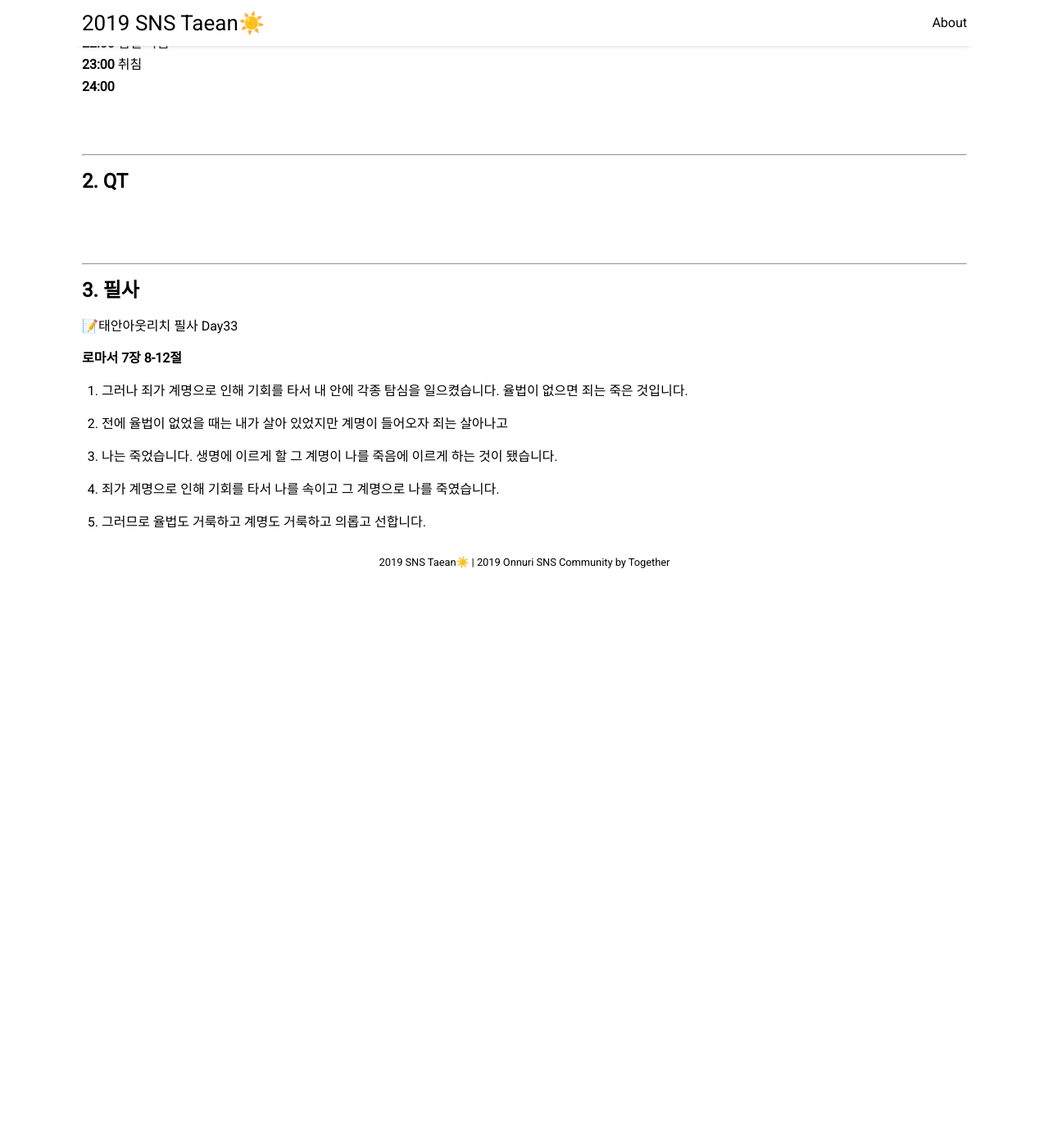
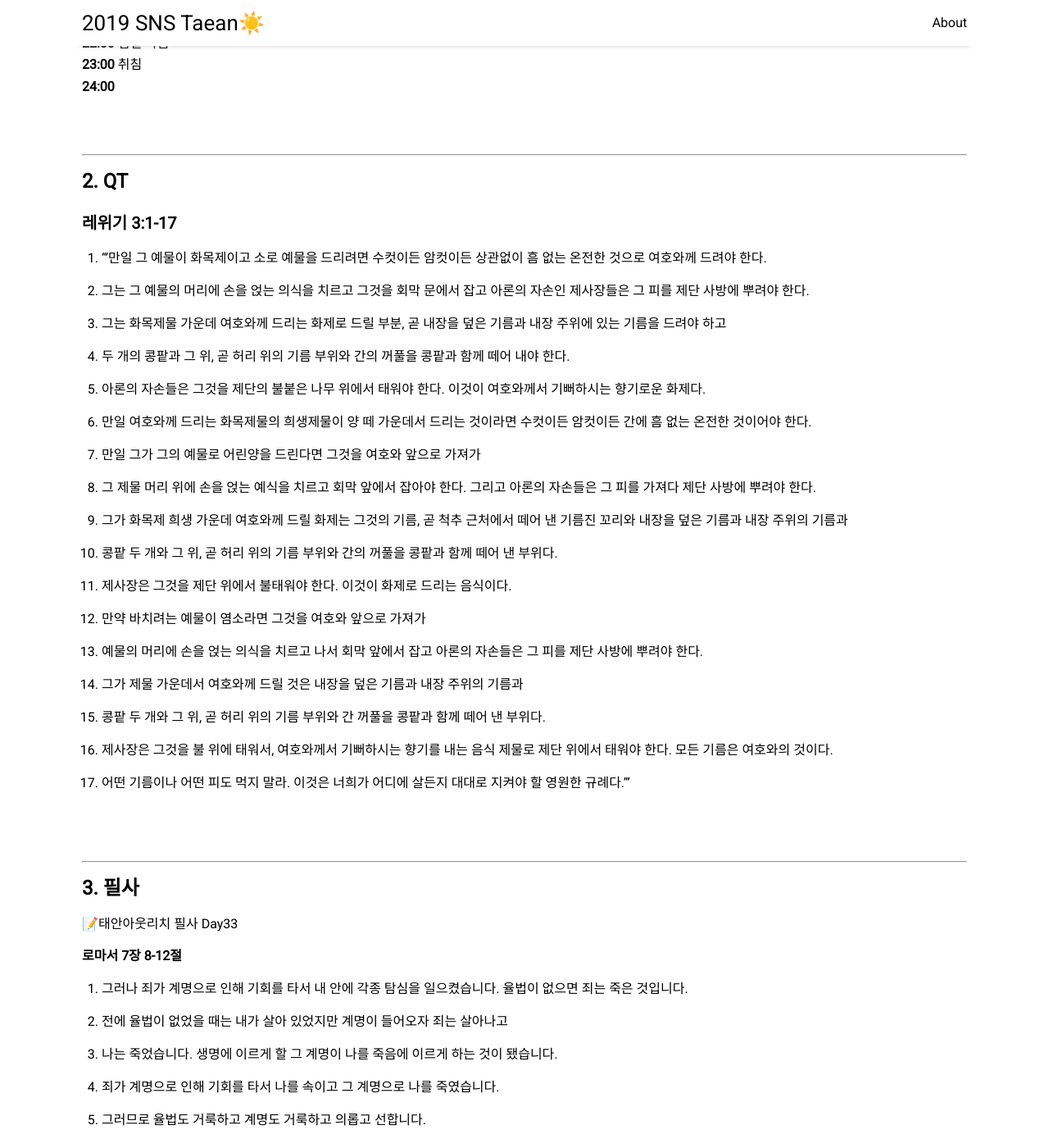
Before and after one commit to taean-outreach/taean-outreach.github.io, a Jekyll site: the page built from _posts/2019-08-05-0814.md, in a window 1280 px wide and 1400 px high, scrolled down 484 px. Shown: the whole window at 82% size. Built offline with Jekyll 4.4.1, drawn with Linux system fonts in a browser that asks for light colours; nearby versions of some CDN libraries; before the commit the page ends 1203 px from its top, so only the background shows below that.

Commit message:
Update 2019-08-05-0814.md

```diff
--- a/_posts/2019-08-05-0814.md
+++ b/_posts/2019-08-05-0814.md
@@ -31,7 +31,24 @@ image: taean1.jpg
 <hr>
 
 ## 2. QT
-
+### 레위기 3:1-17
+1. “‘만일 그 예물이 화목제이고 소로 예물을 드리려면 수컷이든 암컷이든 상관없이 흠 없는 온전한 것으로 여호와께 드려야 한다.
+2. 그는 그 예물의 머리에 손을 얹는 의식을 치르고 그것을 회막 문에서 잡고 아론의 자손인 제사장들은 그 피를 제단 사방에 뿌려야 한다.
+3. 그는 화목제물 가운데 여호와께 드리는 화제로 드릴 부분, 곧 내장을 덮은 기름과 내장 주위에 있는 기름을 드려야 하고
+4. 두 개의 콩팥과 그 위, 곧 허리 위의 기름 부위와 간의 꺼풀을 콩팥과 함께 떼어 내야 한다.
+5. 아론의 자손들은 그것을 제단의 불붙은 나무 위에서 태워야 한다. 이것이 여호와께서 기뻐하시는 향기로운 화제다.
+6. 만일 여호와께 드리는 화목제물의 희생제물이 양 떼 가운데서 드리는 것이라면 수컷이든 암컷이든 간에 흠 없는 온전한 것이어야 한다.
+7. 만일 그가 그의 예물로 어린양을 드린다면 그것을 여호와 앞으로 가져가
+8. 그 제물 머리 위에 손을 얹는 예식을 치르고 회막 앞에서 잡아야 한다. 그리고 아론의 자손들은 그 피를 가져다 제단 사방에 뿌려야 한다.
+9. 그가 화목제 희생 가운데 여호와께 드릴 화제는 그것의 기름, 곧 척추 근처에서 떼어 낸 기름진 꼬리와 내장을 덮은 기름과 내장 주위의 기름과
+10. 콩팥 두 개와 그 위, 곧 허리 위의 기름 부위와 간의 꺼풀을 콩팥과 함께 떼어 낸 부위다.
+11. 제사장은 그것을 제단 위에서 불태워야 한다. 이것이 화제로 드리는 음식이다.
+12. 만약 바치려는 예물이 염소라면 그것을 여호와 앞으로 가져가
+13. 예물의 머리에 손을 얹는 의식을 치르고 나서 회막 앞에서 잡고 아론의 자손들은 그 피를 제단 사방에 뿌려야 한다.
+14. 그가 제물 가운데서 여호와께 드릴 것은 내장을 덮은 기름과 내장 주위의 기름과
+15. 콩팥 두 개와 그 위, 곧 허리 위의 기름 부위와 간 꺼풀을 콩팥과 함께 떼어 낸 부위다.
+16. 제사장은 그것을 불 위에 태워서, 여호와께서 기뻐하시는 향기를 내는 음식 제물로 제단 위에서 태워야 한다. 모든 기름은 여호와의 것이다.
+17. 어떤 기름이나 어떤 피도 먹지 말라. 이것은 너희가 어디에 살든지 대대로 지켜야 할 영원한 규례다.’”
 
 <br>
 <br>
```
